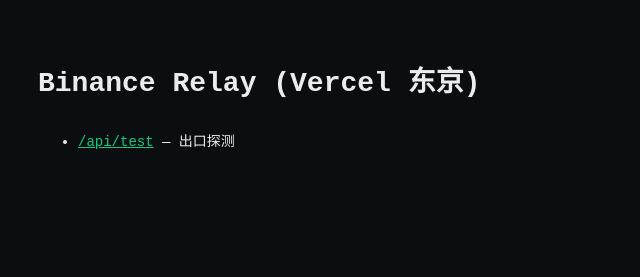
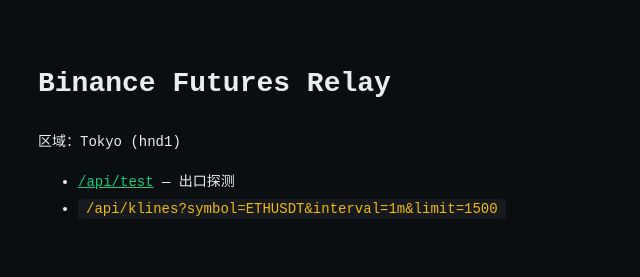
Before and after one commit to wzhcsd/bn-relay-vercel, a website: page public/index.html in a window 1280 px wide. Shown: the whole page, without its empty margins (0-640 px from the left). Drawn offline with Linux system fonts and the light colour scheme.

Commit message:
add public/index.html

```diff
--- a/public/index.html
+++ b/public/index.html
@@ -1,4 +1,19 @@
-<!DOCTYPE html><html lang="zh"><head><meta charset="utf-8"><title>BN Relay</title>
-<style>body{background:#0b0e11;color:#eaecef;font:14px/1.9 monospace;padding:30px}
-a{color:#0ecb81}</style></head><body><h1>Binance Relay (Vercel 东京)</h1>
-<ul><li><a href="/api/test">/api/test</a> — 出口探测</li></ul></body></html>
+<!DOCTYPE html>
+<html lang="zh">
+<head>
+<meta charset="utf-8">
+<title>Binance Futures Relay</title>
+<style>
+ body{background:#0b0e11;color:#eaecef;font:14px/1.9 monospace;padding:30px}
+ a{color:#0ecb81} code{background:#161a1e;padding:2px 8px;border-radius:3px;color:#f0b90b}
+</style>
+</head>
+<body>
+<h1>Binance Futures Relay</h1>
+<p>区域：Tokyo (hnd1)</p>
+<ul>
+  <li><a href="/api/test">/api/test</a> — 出口探测</li>
+  <li><code>/api/klines?symbol=ETHUSDT&amp;interval=1m&amp;limit=1500</code></li>
+</ul>
+</body>
+</html>
```
